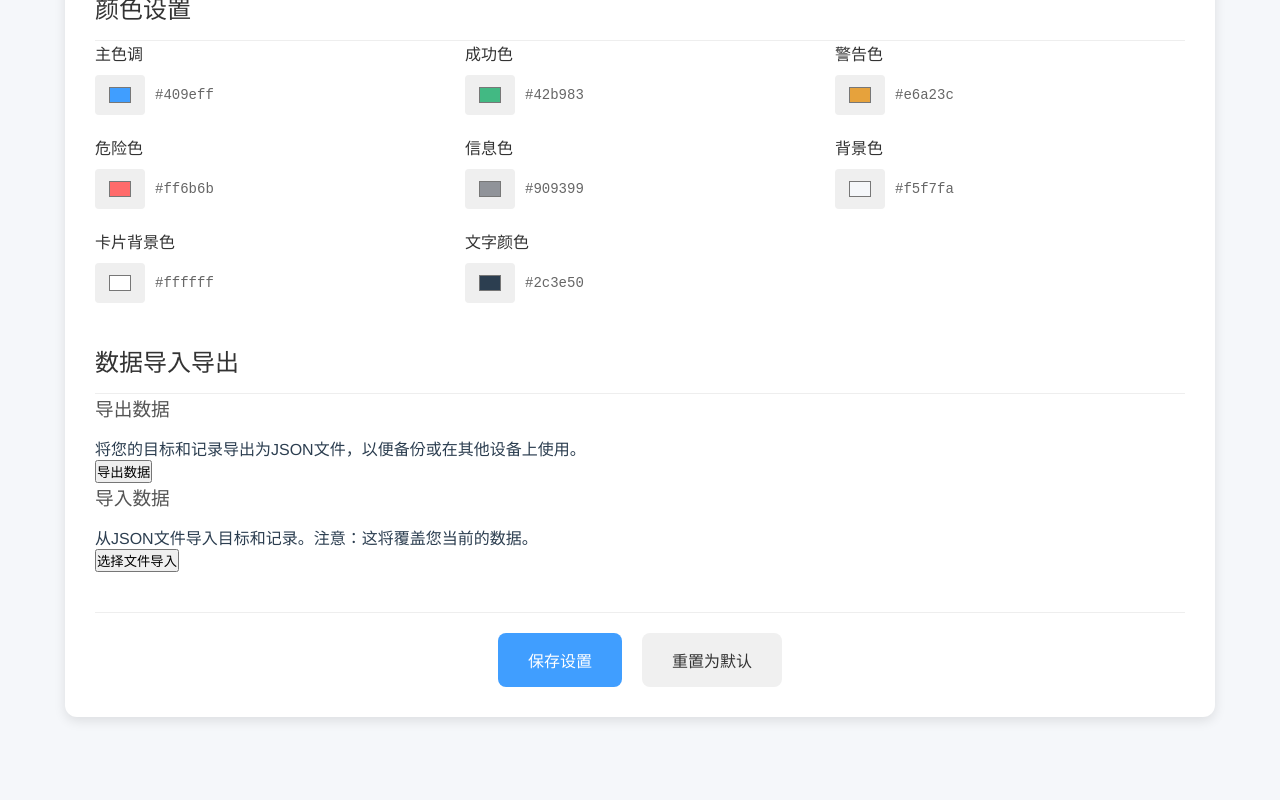
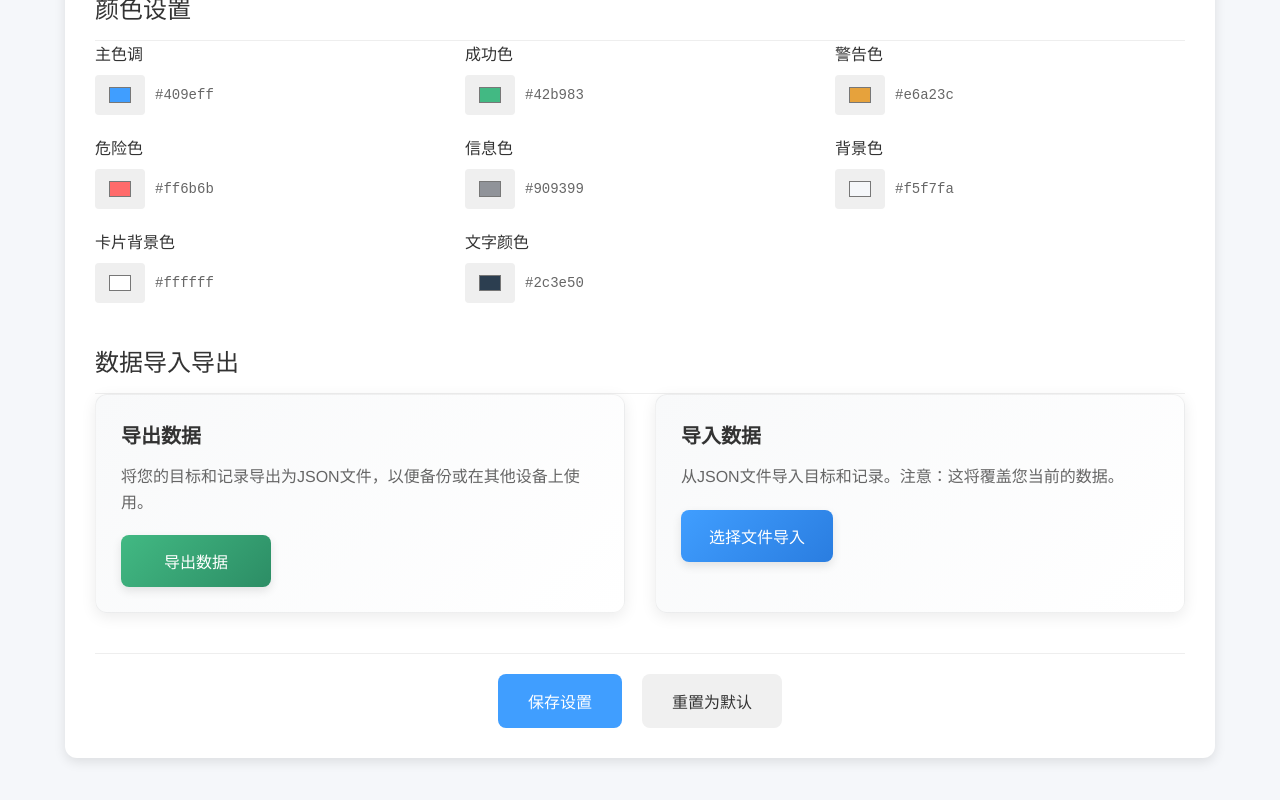
Before and after one commit to sjkxq/GoalPurse, a Vue app: page /settings in a window 1280 px wide. Shown: the part 509-1309 px from the top of the page. Before the commit the page ends 1276 px from the top, so only its background shows below. Built offline with nearby package versions, Linux system fonts and the light colour scheme.

Commit message:
feat(SettingsView): 添加数据导入导出功能的样式
- 新增数据管理区域的布局和样式
- 添加导出和导入按钮的样式
- 实现按钮悬停和点击的交互效果
- 添加确认导入按钮的样式
- 优化按钮焦点状态的样式

```diff
--- a/src/views/SettingsView.vue
+++ b/src/views/SettingsView.vue
@@ -477,6 +477,134 @@ header h1 {
   color: #666;
 }
 
+/* 数据导入导出样式 */
+.data-management {
+  display: grid;
+  grid-template-columns: repeat(auto-fit, minmax(300px, 1fr));
+  gap: 30px;
+}
+
+.export-section,
+.import-section {
+  background: linear-gradient(135deg, #f8f9fa 0%, #ffffff 100%);
+  padding: 25px;
+  border-radius: 12px;
+  box-shadow: 0 4px 15px rgba(0, 0, 0, 0.08);
+  border: 1px solid rgba(0, 0, 0, 0.05);
+  transition: all 0.3s ease;
+}
+
+.export-section:hover,
+.import-section:hover {
+  box-shadow: 0 6px 20px rgba(0, 0, 0, 0.12);
+  transform: translateY(-2px);
+}
+
+.export-section h3,
+.import-section h3 {
+  margin-top: 0;
+  color: #333;
+  font-size: 20px;
+  font-weight: 600;
+}
+
+.export-section p,
+.import-section p {
+  color: #666;
+  line-height: 1.6;
+  margin-bottom: 20px;
+}
+
+.export-btn,
+.import-btn,
+.confirm-import-btn {
+  position: relative;
+  display: inline-flex;
+  align-items: center;
+  justify-content: center;
+  padding: 14px 28px;
+  font-size: 16px;
+  font-weight: 500;
+  border-radius: 8px;
+  border: none;
+  cursor: pointer;
+  transition: all 0.3s cubic-bezier(0.4, 0, 0.2, 1);
+  overflow: hidden;
+  box-shadow: 0 4px 10px rgba(0, 0, 0, 0.1);
+  outline: none;
+}
+
+.export-btn {
+  background: linear-gradient(135deg, #42b983 0%, #2c8d65 100%);
+  color: white;
+  min-width: 150px;
+}
+
+.export-btn:hover {
+  background: linear-gradient(135deg, #3aa873 0%, #257454 100%);
+  box-shadow: 0 6px 15px rgba(66, 185, 131, 0.3);
+  transform: translateY(-2px);
+}
+
+.export-btn:active {
+  transform: translateY(0);
+}
+
+.export-btn::before {
+  content: '';
+  position: absolute;
+  top: 0;
+  left: 0;
+  width: 100%;
+  height: 100%;
+  background: linear-gradient(135deg, rgba(255, 255, 255, 0.2) 0%, rgba(255, 255, 255, 0) 100%);
+  opacity: 0;
+  transition: opacity 0.3s ease;
+}
+
+.export-btn:hover::before {
+  opacity: 1;
+}
+
+.import-btn {
+  background: linear-gradient(135deg, #409eff 0%, #2a7de0 100%);
+  color: white;
+  min-width: 150px;
+}
+
+.import-btn:hover {
+  background: linear-gradient(135deg, #3388ff 0%, #226bd0 100%);
+  box-shadow: 0 6px 15px rgba(64, 158, 255, 0.3);
+  transform: translateY(-2px);
+}
+
+.import-btn:active {
+  transform: translateY(0);
+}
+
+.confirm-import-btn {
+  background: linear-gradient(135deg, #e6a23c 0%, #c68a2d 100%);
+  color: white;
+  min-width: 200px;
+  margin-top: 15px;
+}
+
+.confirm-import-btn:hover {
+  background: linear-gradient(135deg, #d6922c 0%, #b67a1d 100%);
+  box-shadow: 0 6px 15px rgba(230, 162, 60, 0.3);
+  transform: translateY(-2px);
+}
+
+.confirm-import-btn:active {
+  transform: translateY(0);
+}
+
+.export-btn:focus,
+.import-btn:focus,
+.confirm-import-btn:focus {
+  box-shadow: 0 0 0 3px rgba(64, 158, 255, 0.3);
+}
+
 /* 操作按钮样式 */
 .settings-actions {
   display: flex;
```
